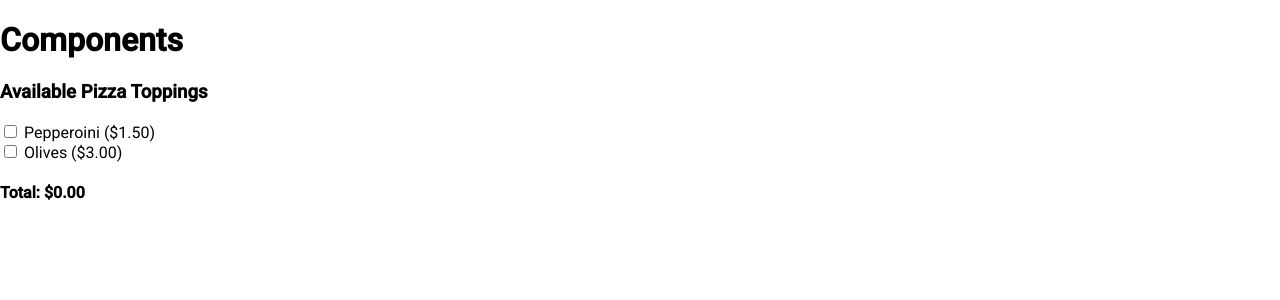
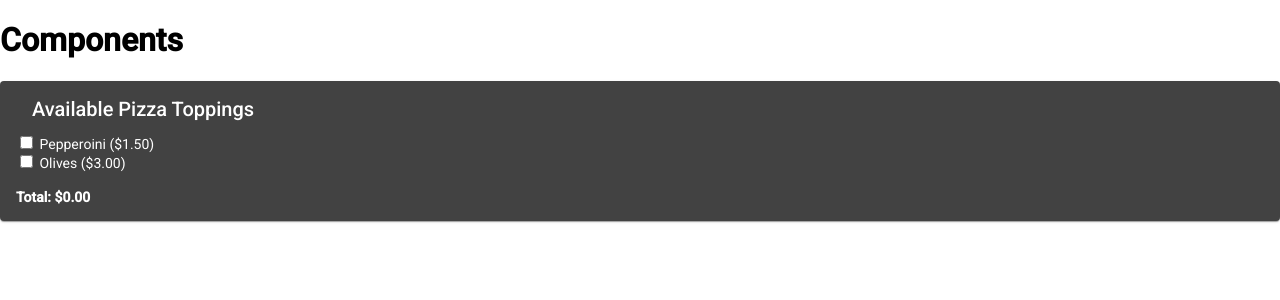
Before and after one commit to tsteelematc/components-2022ftuth, an Angular app: page / in a window 1280 px wide. Shown: the top 300 px of the page. Built offline with nearby package versions, Linux system fonts and the light colour scheme.

Commit message:
Update pizza-toppings.component.html
mat cards! why not purple/green?!

```diff
--- a/src/app/pizza-toppings/pizza-toppings.component.html
+++ b/src/app/pizza-toppings/pizza-toppings.component.html
@@ -1,6 +1,10 @@
-<h3>
+<mat-card>
+    <mat-card-header>
+        <mat-card-title>
             Available Pizza Toppings
-</h3>
+        </mat-card-title>
+    </mat-card-header>
+    <mat-card-content>
         <div
             *ngFor="let pt of availablePizzaToppings"
         >
@@ -14,7 +18,8 @@
                 {{ pt.name }} ({{ pt.price | currency }})
             </label>
         </div>
-
         <h4>
             Total: {{ total | currency }}
         </h4>
+    </mat-card-content>
+</mat-card>
```
Lines whose indentation alone changed are shown as unchanged.
